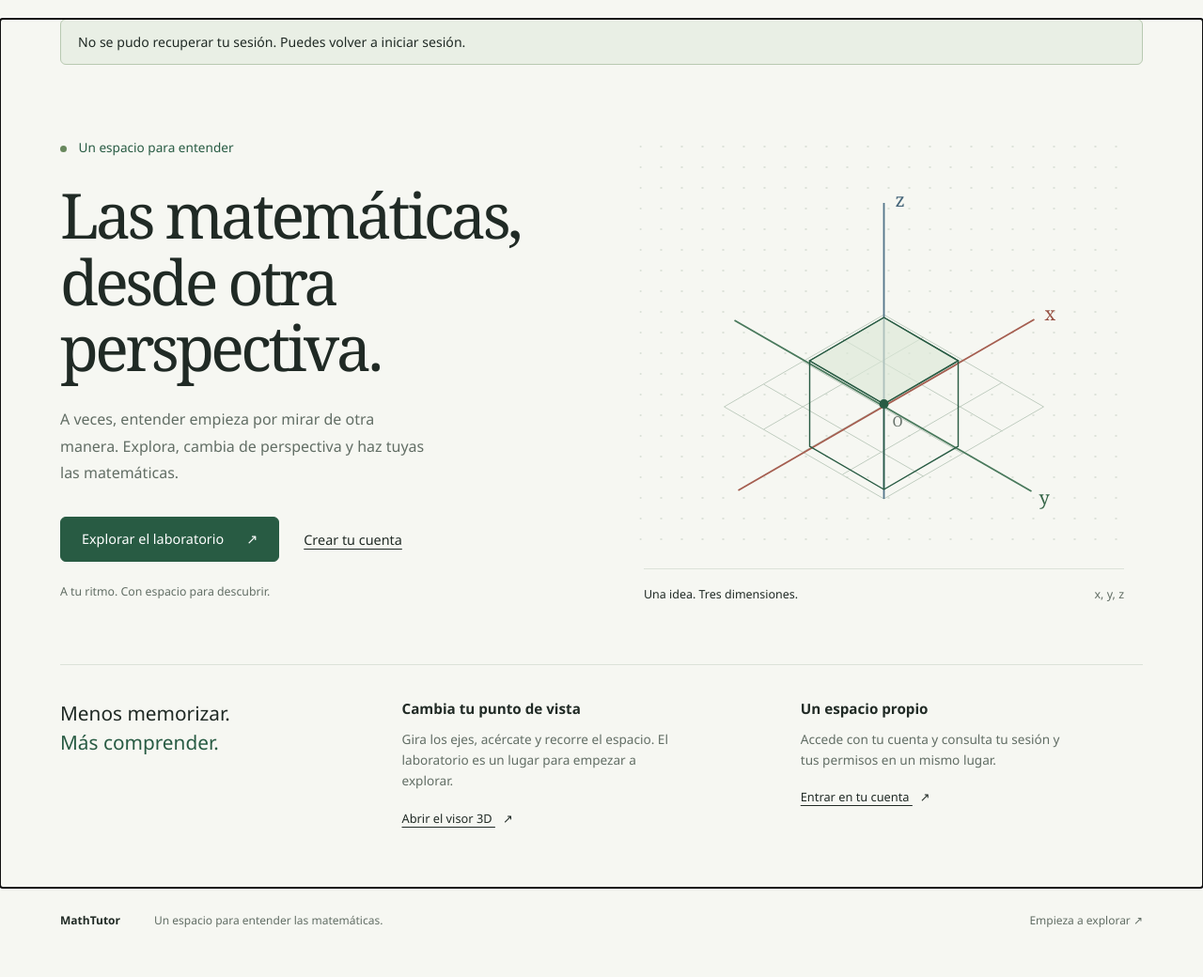
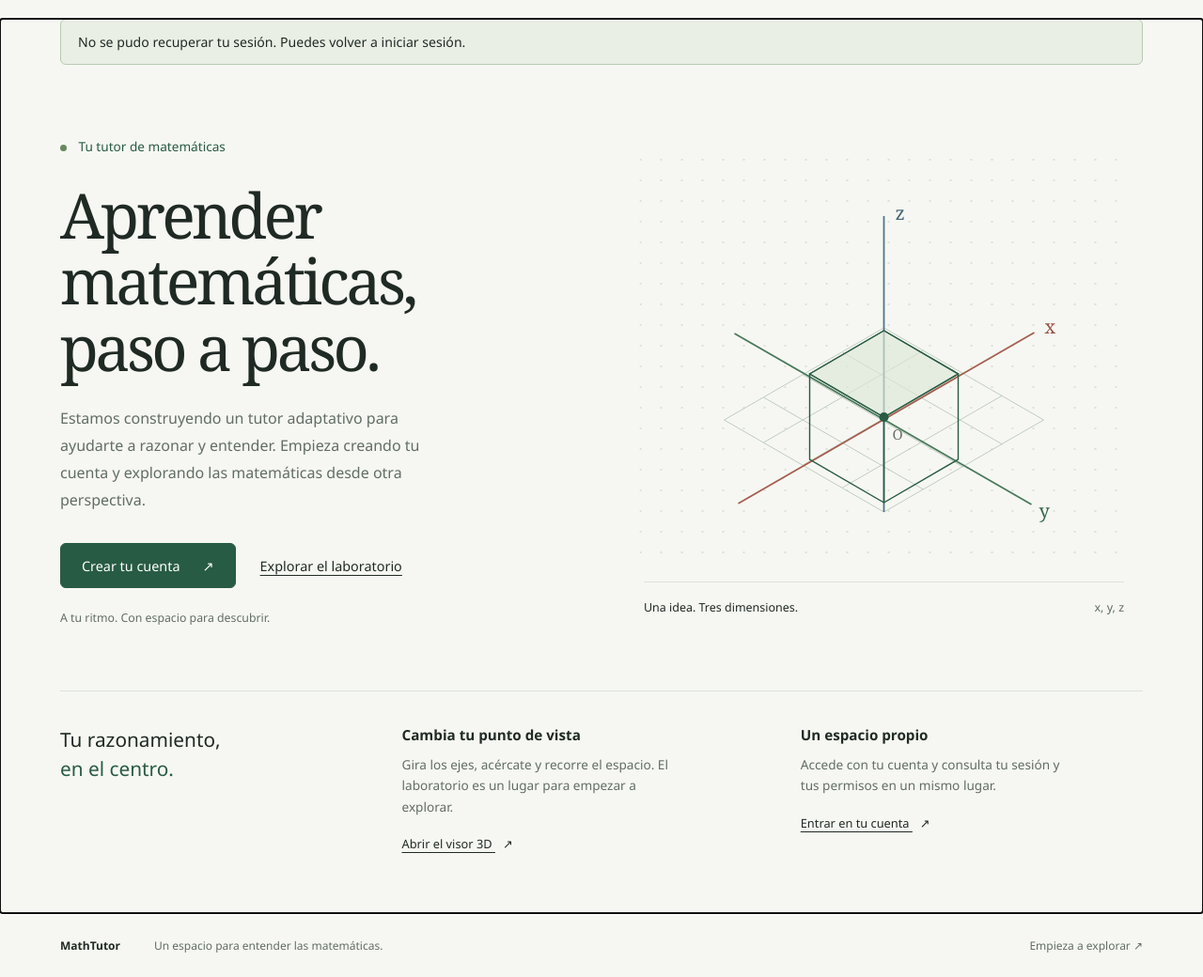
Before and after one commit to juancarlosenrmun/MathTutor, a web app: page /visor/index.html in a window 1280 px wide. Shown: the part 100-1140 px from the top of the page at 94% size. Before the commit the page ends 1087 px from the top, so only its background shows below. Run offline with its HTML, style and script files only (its server is not run), Linux system fonts and the light colour scheme; data that the repository does not hold is empty.

Commit message:
feat(UC-01): orientar las vistas al tutor y añadir espacio por rol

```diff
--- a/mathtutor-graphics/src/main/resources/static/visor/index.html
+++ b/mathtutor-graphics/src/main/resources/static/visor/index.html
@@ -6,7 +6,7 @@
     <meta name="theme-color" content="#f6f7f2" />
     <meta
       name="description"
-      content="Tu espacio para explorar las matemáticas. Crea tu cuenta y descubre el sistema de coordenadas con el laboratorio 3D de MathTutor."
+      content="MathTutor, un tutor adaptativo de matemáticas en desarrollo. Crea tu cuenta y empieza a explorar con el laboratorio 3D."
     />
     <title>Inicio · MathTutor</title>
     <link rel="stylesheet" href="./style.css" />
@@ -25,8 +25,8 @@
       <div class="header-actions">
         <a class="quiet-link" href="#/acceso" data-guest>Iniciar sesión</a
         ><a class="button small" href="#/registro" data-guest>Crear cuenta</a
-        ><a class="button secondary small" href="#/cuenta" data-member hidden
-          >Tu cuenta <span aria-hidden="true">↗</span></a
+        ><a class="button secondary small" href="#/espacio" data-nav="espacio" data-member hidden
+          >Tu espacio <span aria-hidden="true">↗</span></a
         >
       </div>
     </header>
@@ -45,18 +45,20 @@
         <div class="hero">
           <div class="hero-copy">
             <p class="overline">
-              <span class="status-dot" aria-hidden="true"></span> Un espacio
-              para entender
+              <span class="status-dot" aria-hidden="true"></span> Tu tutor de matemáticas
             </p>
-            <h1>Las matemáticas,<br />desde otra<br />perspectiva.</h1>
+            <h1>Aprender<br />matemáticas,<br />paso a paso.</h1>
             <p class="lead">
-              A veces, entender empieza por mirar de otra manera. Explora,
-              cambia de perspectiva y haz tuyas las matemáticas.
+              Estamos construyendo un tutor adaptativo para ayudarte a razonar y
+              entender. Empieza creando tu cuenta y explorando las matemáticas
+              desde otra perspectiva.
             </p>
             <div class="hero-actions">
-              <a class="button" href="#/laboratorio"
-                >Explorar el laboratorio <span aria-hidden="true">↗</span></a
-              ><a class="text-link" href="#/registro">Crear tu cuenta</a>
+              <a class="button" href="#/registro" data-guest
+                >Crear tu cuenta <span aria-hidden="true">↗</span></a
+              ><a class="button" href="#/espacio" data-member hidden
+                >Ir a tu espacio <span aria-hidden="true">↗</span></a
+              ><a class="text-link" href="#/laboratorio">Explorar el laboratorio</a>
             </div>
             <p class="subtle hero-note">
               A tu ritmo. Con espacio para descubrir.
@@ -114,7 +116,7 @@
           </figure>
         </div>
         <div class="home-bottom">
-          <p>Menos memorizar.<br /><strong>Más comprender.</strong></p>
+          <p>Tu razonamiento,<br /><strong>en el centro.</strong></p>
           <div>
             <h2>Cambia tu punto de vista</h2>
             <p>
@@ -281,7 +283,8 @@
             <h1>Explora el espacio.</h1>
             <p class="subtle">Tres ejes. Infinitas formas de mirar.</p>
           </div>
-          <a class="text-link" href="#/inicio">Volver al inicio</a>
+          <a class="text-link" href="#/inicio" data-guest>Volver al inicio</a>
+          <a class="text-link" href="#/espacio" data-member hidden>Volver a tu espacio</a>
         </div>
         <div class="lab-layout">
           <section class="viewer-panel" aria-labelledby="viewer-title">
@@ -350,6 +353,48 @@
           </aside>
         </div>
       </section>
+      <section data-view="espacio" class="workspace" hidden>
+        <div class="page-heading">
+          <div>
+            <p class="overline">Bienvenido a MathTutor</p>
+            <h1 id="workspace-title">Tu espacio de aprendizaje.</h1>
+            <p id="workspace-description" class="subtle"></p>
+          </div>
+          <span id="workspace-role" class="badge" role="status">Alumno</span>
+        </div>
+        <div class="workspace-grid">
+          <section class="workspace-lab" aria-labelledby="workspace-lab-title">
+            <div class="workspace-lab-copy">
+              <p class="overline">Laboratorio 3D</p>
+              <h2 id="workspace-lab-title">Cambia de<br />perspectiva.</h2>
+              <p>Explora el sistema de coordenadas. Gira, acércate y recorre el espacio a tu ritmo.</p>
+              <a class="button" href="#/laboratorio">Abrir el laboratorio <span aria-hidden="true">↗</span></a>
+            </div>
+            <svg viewBox="0 0 260 260" aria-hidden="true" class="workspace-axes">
+              <g fill="none" stroke="#c0cdc0" stroke-width="1">
+                <path d="m30 158 100-58 100 58-100 58Z" />
+                <path d="m63 139 100 58m-67-77 100 58m-133 0 100-58m-67 77 100-58" />
+              </g>
+              <g fill="none" stroke-width="1.8">
+                <path d="M31 215 229 101" stroke="#a55e50" />
+                <path d="m31 101 198 114" stroke="#49795c" />
+                <path d="M130 216V35" stroke="#53768a" />
+              </g>
+              <circle cx="130" cy="158" r="4" fill="#285b43" />
+              <g font-family="Georgia,serif" font-size="16" fill="#626e65">
+                <text x="235" y="101">x</text><text x="234" y="225">y</text><text x="140" y="37">z</text>
+              </g>
+            </svg>
+          </section>
+          <section class="workspace-account" aria-labelledby="workspace-account-title">
+            <p class="overline">Tu cuenta</p>
+            <h2 id="workspace-account-title">Todo en<br />su sitio.</h2>
+            <p>Consulta el correo de tu cuenta, tu rol y los permisos de tu sesión. Desde allí también puedes cerrar sesión.</p>
+            <a class="text-link" href="#/cuenta">Ver tu cuenta <span aria-hidden="true">↗</span></a>
+          </section>
+        </div>
+        <p class="workspace-note">Cada idea necesita su tiempo. Empieza explorando y encuentra tu forma de entender.</p>
+      </section>
       <section data-view="cuenta" class="account" hidden>
         <div class="page-heading">
           <div>
@@ -357,8 +402,8 @@
             <h1>Tu cuenta.</h1>
             <p class="subtle">Los detalles de tu sesión, en un vistazo.</p>
           </div>
-          <a class="button" href="#/laboratorio"
-            >Ir al laboratorio <span aria-hidden="true">↗</span></a
+          <a class="button secondary" href="#/espacio"
+            >Volver a tu espacio <span aria-hidden="true">↗</span></a
           >
         </div>
         <div class="account-layout">
--- a/mathtutor-graphics/src/main/resources/static/visor/interface.mjs
+++ b/mathtutor-graphics/src/main/resources/static/visor/interface.mjs
@@ -1,13 +1,13 @@
 import { SessionClient } from './session.mjs';
 
-const titles = { inicio: 'Inicio', acceso: 'Iniciar sesión', registro: 'Crear cuenta',
+const titles = { inicio: 'Inicio', acceso: 'Iniciar sesión', registro: 'Crear cuenta', espacio: 'Tu espacio',
   laboratorio: 'Laboratorio 3D', cuenta: 'Tu cuenta', restringido: 'Acceso restringido' };
 
 export function viewFor(hash, signedIn) {
   const requested = hash.replace('#/', '');
   const view = Object.hasOwn(titles, requested) ? requested : 'inicio';
-  if (view === 'cuenta' && !signedIn) return 'acceso';
-  if (signedIn && (view === 'acceso' || view === 'registro')) return 'cuenta';
+  if ((view === 'cuenta' || view === 'espacio') && !signedIn) return 'acceso';
+  if (signedIn && (view === 'acceso' || view === 'registro')) return 'espacio';
   return view;
 }
 
@@ -15,6 +15,18 @@ export function permissionDescription(role) {
   return { ALUMNO: 'Acceso a tus contenidos y recursos propios.',
     PROFESOR: 'Permisos de profesor: contenido y estadísticas agregadas.',
     ADMIN: 'Permisos de administración del centro.' }[role] || 'Sin permisos asignados. Contacta con tu centro.';
+}
+
+export function workspaceFor(role) {
+  return {
+    ALUMNO: { label: 'Alumno', title: 'Tu espacio de aprendizaje.',
+      description: 'Empieza por el laboratorio: explora los ejes, mueve la cámara y encuentra tu perspectiva.' },
+    PROFESOR: { label: 'Profesor', title: 'Tu espacio docente.',
+      description: 'Explora el laboratorio y consulta los permisos vigentes de tu cuenta de profesor.' },
+    ADMIN: { label: 'Administrador', title: 'Tu espacio de administración.',
+      description: 'Consulta tu cuenta y tus permisos actuales. También puedes explorar el laboratorio.' },
+  }[role] || { label: 'Sin rol asignado', title: 'Tu espacio.',
+    description: 'Consulta tu cuenta para comprobar tus permisos actuales.' };
 }
 
 /** Navegación local: el token nunca viaja en enlaces ni se guarda en disco. */
@@ -41,6 +53,10 @@ export function mountInterface(document, host, onView) {
     one('#role').textContent = client.profile?.role || 'Sin sesión';
     one('#account-email').textContent = client.profile?.email || '—';
     one('#permission-description').textContent = permissionDescription(client.profile?.role);
+    const workspace = workspaceFor(client.profile?.role);
+    one('#workspace-role').textContent = workspace.label;
+    one('#workspace-title').textContent = workspace.title;
+    one('#workspace-description').textContent = workspace.description;
     document.title = `${titles[view]} · MathTutor`;
     if (currentView !== view) {
       for (const input of all('input[type="password"], [data-visible-password]')) input.value = '';
@@ -101,7 +117,7 @@ export function mountInterface(document, host, onView) {
         await client[form.dataset.auth](form.elements.email.value.trim(), password.value);
         await client.role();
         if (!client.token) throw new Error('Tu sesión ha terminado. Vuelve a iniciar sesión.');
-        if (host.location.hash === route) host.location.hash = '#/cuenta';
+        if (host.location.hash === route) host.location.hash = '#/espacio';
         announce(form.dataset.auth === 'register' ? 'Tu cuenta está lista. Bienvenido a MathTutor.' : 'Has iniciado sesión.');
       } catch (failure) {
         if (failure.status === 403) host.location.hash = '#/restringido';
```
Also changed, not shown: mathtutor-graphics/src/main/resources/static/visor/style.css (+72 -0 lines), 4 other files.
